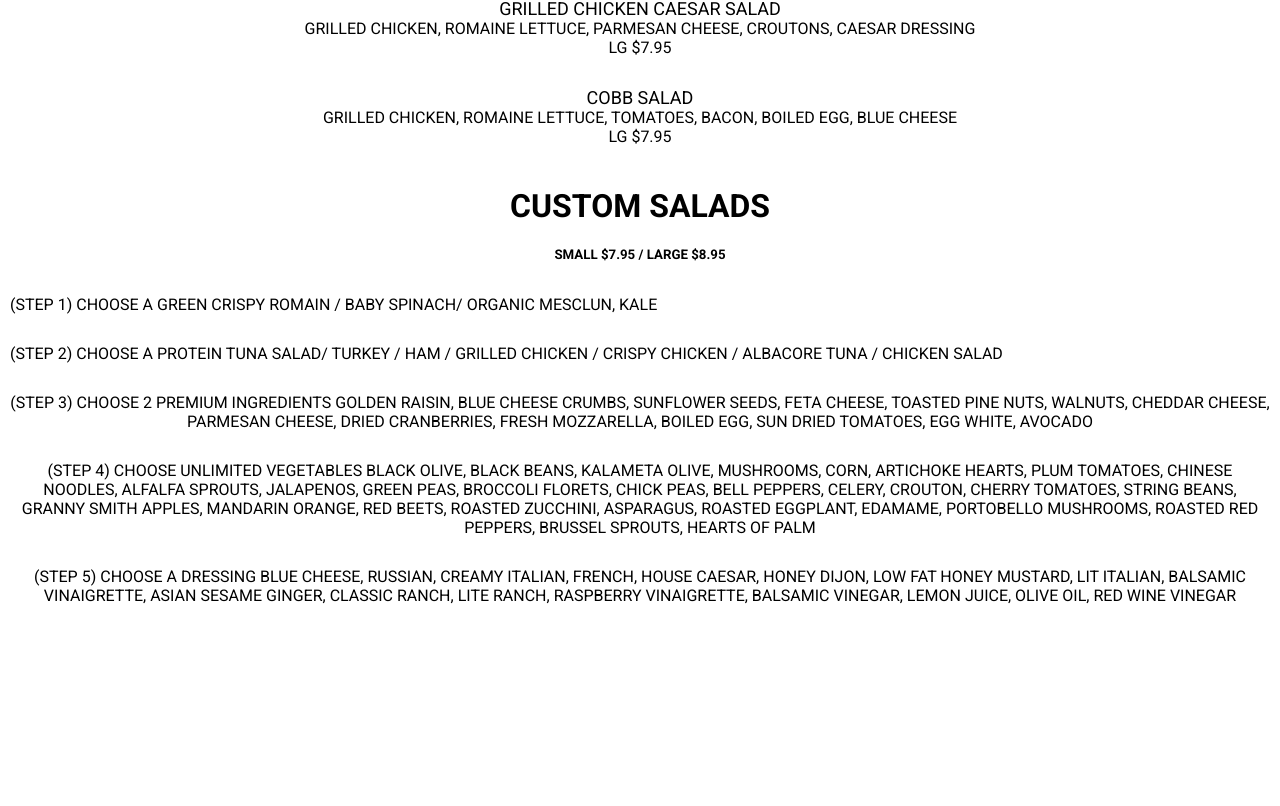
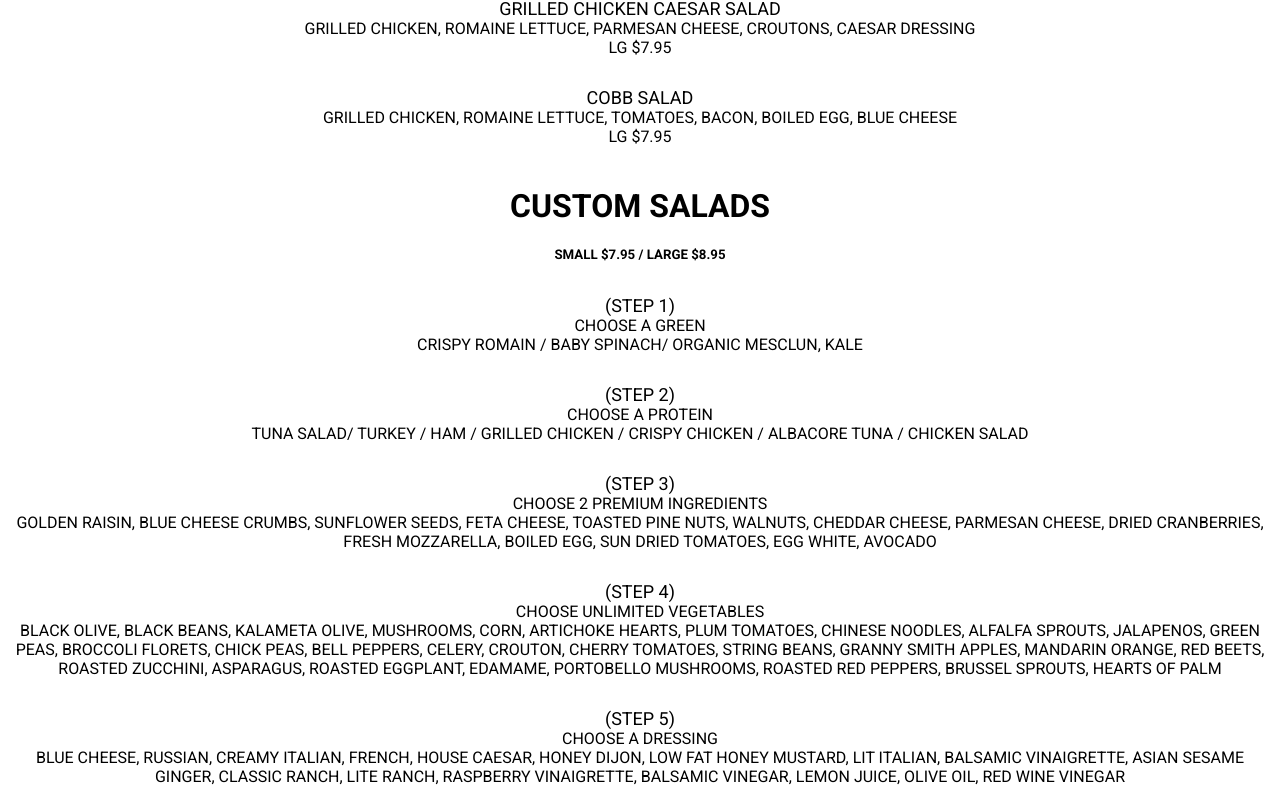
Before and after one commit to dpark926/tabletime, a React (Create React App) app in the folder tabletime/: page /lunch/salads in a window 1280 px wide. Shown: the part 735-1541 px from the top of the page. Before the commit the page ends 1360 px from the top, so only its background shows below. Built offline with nearby package versions, Linux system fonts and the light colour scheme.

Commit message:
format salad and import burger data

```diff
--- a/tabletime/src/components/lunch/Burgers.js
+++ b/tabletime/src/components/lunch/Burgers.js
@@ -1,13 +1,30 @@
 import React from 'react';
+import BURGERS_DATA from '../../data/lunch/BURGERS';
 
 function Burgers () {
+  const data = BURGERS_DATA.items;
+
+  const burgerItems = data.map( item => {
+    return (
+      <div className='item-box'>
+        <div className='item-left'>
+          <span className='item-name'>{ item.itemName }</span>
+          <span className='item-description'>{ item.itemDescription }</span>
+        </div>
+        <div className='item-right'>
+          <span className='item-price'>{ item.itemPrice }</span>
+        </div>
+      </div>
+    );
+  });
+
   return (
     <div>
-      [burger]
       <h1>BURGERS</h1>
-      <h5>(ALL NATURAL 1/2 LB BEEF)</h5>
+      <h4>(ALL NATURAL 1/2 LB BEEF)</h4>
       <div className='menu-wrapper'>
-        <div className='item-box'>
+        { burgerItems }
+        {/* <div className='item-box'>
           HAMBURGER
           $4.50
         </div>
@@ -33,7 +50,7 @@ function Burgers () {
         </div>
         <div className='item-box'>
           BACON AVOCADO, ALFALFA SPROUTS, LETTUCE, TOMATOES
-        </div>
+        </div> */}
     </div>
 
       ADDITIONALS
--- a/tabletime/src/components/lunch/Salads.js
+++ b/tabletime/src/components/lunch/Salads.js
@@ -7,6 +7,22 @@ function Salads () {
   const customSaladData = SALADS_DATA.CUSTOM_SALADS.items;
 
   const homestyleSaladItems = homestyleSaladData.map( item => {
+    return (
+      <div className='lunch-item-box'>
+        <div>
+          <span className='item-name'>{ item.itemName }</span>
+        </div>
+        <div>
+          <span className='item-description'>{ item.itemDescription }</span>
+        </div>
+        <div>
+          <span className='item-price'>{ item.itemPrice }</span>
+        </div>
+      </div>
+    );
+  });
+
+  const customSaladItems = customSaladData.map( item => {
     return (
       <div className='lunch-item-box'>
         <div>
@@ -56,26 +72,32 @@ function Salads () {
       <h1>CUSTOM SALADS</h1>
       <h5>SMALL $7.95 / LARGE $8.95</h5>
       <div className='menu-wrapper'>
-        <div className='item-box'>
-          (STEP 1) CHOOSE A GREEN
-          CRISPY ROMAIN / BABY SPINACH/ ORGANIC MESCLUN, KALE
+        { customSaladItems }
+        {/* <div className='item-box'>
+          <div>(STEP 1)</div>
+          <div>CHOOSE A GREEN</div>
+          <div>CRISPY ROMAIN / BABY SPINACH/ ORGANIC MESCLUN, KALE</div>
         </div>
         <div className='item-box'>
-          (STEP 2) CHOOSE A PROTEIN
-          TUNA SALAD/ TURKEY / HAM / GRILLED CHICKEN / CRISPY CHICKEN / ALBACORE TUNA / CHICKEN SALAD
+          <div>(STEP 2)</div>
+          <div>CHOOSE A PROTEIN</div>
+          <div>TUNA SALAD/ TURKEY / HAM / GRILLED CHICKEN / CRISPY CHICKEN / ALBACORE TUNA / CHICKEN SALAD</div>
         </div>
         <div className='item-box'>
-          (STEP 3) CHOOSE 2 PREMIUM INGREDIENTS
-          GOLDEN RAISIN, BLUE CHEESE CRUMBS, SUNFLOWER SEEDS, FETA CHEESE, TOASTED PINE NUTS, WALNUTS, CHEDDAR CHEESE, PARMESAN CHEESE, DRIED CRANBERRIES, FRESH MOZZARELLA, BOILED EGG, SUN DRIED TOMATOES, EGG WHITE, AVOCADO
+          <div>(STEP 3)</div>
+          <div>CHOOSE 2 PREMIUM INGREDIENTS</div>
+          <div>GOLDEN RAISIN, BLUE CHEESE CRUMBS, SUNFLOWER SEEDS, FETA CHEESE, TOASTED PINE NUTS, WALNUTS, CHEDDAR CHEESE, PARMESAN CHEESE, DRIED CRANBERRIES, FRESH MOZZARELLA, BOILED EGG, SUN DRIED TOMATOES, EGG WHITE, AVOCADO</div>
         </div>
         <div className='item-box'>
-          (STEP 4) CHOOSE UNLIMITED VEGETABLES
-          BLACK OLIVE, BLACK BEANS, KALAMETA OLIVE, MUSHROOMS, CORN, ARTICHOKE HEARTS, PLUM TOMATOES, CHINESE NOODLES, ALFALFA SPROUTS, JALAPENOS, GREEN PEAS, BROCCOLI FLORETS, CHICK PEAS, BELL PEPPERS, CELERY, CROUTON, CHERRY TOMATOES, STRING BEANS, GRANNY SMITH APPLES, MANDARIN ORANGE, RED BEETS, ROASTED ZUCCHINI, ASPARAGUS, ROASTED EGGPLANT, EDAMAME, PORTOBELLO MUSHROOMS, ROASTED RED PEPPERS, BRUSSEL SPROUTS, HEARTS OF PALM
+          <div>(STEP 4)</div>
+          <div>CHOOSE UNLIMITED VEGETABLES</div>
+          <div>BLACK OLIVE, BLACK BEANS, KALAMETA OLIVE, MUSHROOMS, CORN, ARTICHOKE HEARTS, PLUM TOMATOES, CHINESE NOODLES, ALFALFA SPROUTS, JALAPENOS, GREEN PEAS, BROCCOLI FLORETS, CHICK PEAS, BELL PEPPERS, CELERY, CROUTON, CHERRY TOMATOES, STRING BEANS, GRANNY SMITH APPLES, MANDARIN ORANGE, RED BEETS, ROASTED ZUCCHINI, ASPARAGUS, ROASTED EGGPLANT, EDAMAME, PORTOBELLO MUSHROOMS, ROASTED RED PEPPERS, BRUSSEL SPROUTS, HEARTS OF PALM</div>
         </div>
         <div className='item-box'>
-          (STEP 5) CHOOSE A DRESSING
-          BLUE CHEESE, RUSSIAN, CREAMY ITALIAN, FRENCH, HOUSE CAESAR, HONEY DIJON, LOW FAT HONEY MUSTARD, LIT ITALIAN, BALSAMIC VINAIGRETTE, ASIAN SESAME GINGER, CLASSIC RANCH, LITE RANCH, RASPBERRY VINAIGRETTE, BALSAMIC VINEGAR, LEMON JUICE, OLIVE OIL, RED WINE VINEGAR
-        </div>
+          <div>(STEP 5)</div>
+          <div>CHOOSE A DRESSING</div>
+          <div>BLUE CHEESE, RUSSIAN, CREAMY ITALIAN, FRENCH, HOUSE CAESAR, HONEY DIJON, LOW FAT HONEY MUSTARD, LIT ITALIAN, BALSAMIC VINAIGRETTE, ASIAN SESAME GINGER, CLASSIC RANCH, LITE RANCH, RASPBERRY VINAIGRETTE, BALSAMIC VINEGAR, LEMON JUICE, OLIVE OIL, RED WINE VINEGAR</div>
+        </div> */}
       </div>
     </div>
   )
--- a/tabletime/src/data/lunch/BURGERS.js
+++ b/tabletime/src/data/lunch/BURGERS.js
@@ -1,4 +1,4 @@
-const burgers = {
+const BURGERS = {
   heading: 'BURGERS',
   subHeading: '(ALL NATURAL 1/2 LB BEEF)',
   items: [
@@ -39,3 +39,5 @@ const burgers = {
     }
   ]
 }
+
+export default BURGERS;
--- a/tabletime/src/data/lunch/SALADS.js
+++ b/tabletime/src/data/lunch/SALADS.js
@@ -33,26 +33,31 @@ const CUSTOM_SALADS = {
   heading: 'CUSTOM SALADS',
   subHeading: 'SMALL $7.95 / LARGE $8.95',
   items: [
-    // {
-    //   (STEP 1) CHOOSE A GREEN
-    //   CRISPY ROMAIN / BABY SPINACH/ ORGANIC MESCLUN, KALE
-    // },
-    // {
-    //   (STEP 2) CHOOSE A PROTEIN
-    //   TUNA SALAD/ TURKEY / HAM / GRILLED CHICKEN / CRISPY CHICKEN / ALBACORE TUNA / CHICKEN SALAD
-    // },
-    // {
-    //   (STEP 3) CHOOSE 2 PREMIUM INGREDIENTS
-    //   GOLDEN RAISIN, BLUE CHEESE CRUMBS, SUNFLOWER SEEDS, FETA CHEESE, TOASTED PINE NUTS, WALNUTS, CHEDDAR CHEESE, PARMESAN CHEESE, DRIED CRANBERRIES, FRESH MOZZARELLA, BOILED EGG, SUN DRIED TOMATOES, EGG WHITE, AVOCADO
-    // },
-    // {
-    //   (STEP 4) CHOOSE UNLIMITED VEGETABLES
-    //   BLACK OLIVE, BLACK BEANS, KALAMETA OLIVE, MUSHROOMS, CORN, ARTICHOKE HEARTS, PLUM TOMATOES, CHINESE NOODLES, ALFALFA SPROUTS, JALAPENOS, GREEN PEAS, BROCCOLI FLORETS, CHICK PEAS, BELL PEPPERS, CELERY, CROUTON, CHERRY TOMATOES, STRING BEANS, GRANNY SMITH APPLES, MANDARIN ORANGE, RED BEETS, ROASTED ZUCCHINI, ASPARAGUS, ROASTED EGGPLANT, EDAMAME, PORTOBELLO MUSHROOMS, ROASTED RED PEPPERS, BRUSSEL SPROUTS, HEARTS OF PALM
-    // },
-    // {
-    //   (STEP 5) CHOOSE A DRESSING
-    //   BLUE CHEESE, RUSSIAN, CREAMY ITALIAN, FRENCH, HOUSE CAESAR, HONEY DIJON, LOW FAT HONEY MUSTARD, LIT ITALIAN, BALSAMIC VINAIGRETTE, ASIAN SESAME GINGER, CLASSIC RANCH, LITE RANCH, RASPBERRY VINAIGRETTE, BALSAMIC VINEGAR, LEMON JUICE, OLIVE OIL, RED WINE VINEGAR
-    // },
+    {
+      itemName: '(STEP 1)',
+      itemDescription: 'CHOOSE A GREEN',
+      itemPrice: 'CRISPY ROMAIN / BABY SPINACH/ ORGANIC MESCLUN, KALE'
+    },
+    {
+      itemName: '(STEP 2)',
+      itemDescription: 'CHOOSE A PROTEIN',
+      itemPrice: 'TUNA SALAD/ TURKEY / HAM / GRILLED CHICKEN / CRISPY CHICKEN / ALBACORE TUNA / CHICKEN SALAD'
+    },
+    {
+      itemName: '(STEP 3)',
+      itemDescription: 'CHOOSE 2 PREMIUM INGREDIENTS',
+      itemPrice: 'GOLDEN RAISIN, BLUE CHEESE CRUMBS, SUNFLOWER SEEDS, FETA CHEESE, TOASTED PINE NUTS, WALNUTS, CHEDDAR CHEESE, PARMESAN CHEESE, DRIED CRANBERRIES, FRESH MOZZARELLA, BOILED EGG, SUN DRIED TOMATOES, EGG WHITE, AVOCADO'
+    },
+    {
+      itemName: '(STEP 4)',
+      itemDescription: 'CHOOSE UNLIMITED VEGETABLES',
+      itemPrice: 'BLACK OLIVE, BLACK BEANS, KALAMETA OLIVE, MUSHROOMS, CORN, ARTICHOKE HEARTS, PLUM TOMATOES, CHINESE NOODLES, ALFALFA SPROUTS, JALAPENOS, GREEN PEAS, BROCCOLI FLORETS, CHICK PEAS, BELL PEPPERS, CELERY, CROUTON, CHERRY TOMATOES, STRING BEANS, GRANNY SMITH APPLES, MANDARIN ORANGE, RED BEETS, ROASTED ZUCCHINI, ASPARAGUS, ROASTED EGGPLANT, EDAMAME, PORTOBELLO MUSHROOMS, ROASTED RED PEPPERS, BRUSSEL SPROUTS, HEARTS OF PALM'
+    },
+    {
+      itemName: '(STEP 5)',
+      itemDescription: 'CHOOSE A DRESSING',
+      itemPrice: 'BLUE CHEESE, RUSSIAN, CREAMY ITALIAN, FRENCH, HOUSE CAESAR, HONEY DIJON, LOW FAT HONEY MUSTARD, LIT ITALIAN, BALSAMIC VINAIGRETTE, ASIAN SESAME GINGER, CLASSIC RANCH, LITE RANCH, RASPBERRY VINAIGRETTE, BALSAMIC VINEGAR, LEMON JUICE, OLIVE OIL, RED WINE VINEGAR'
+    },
   ]
 }
 
```
